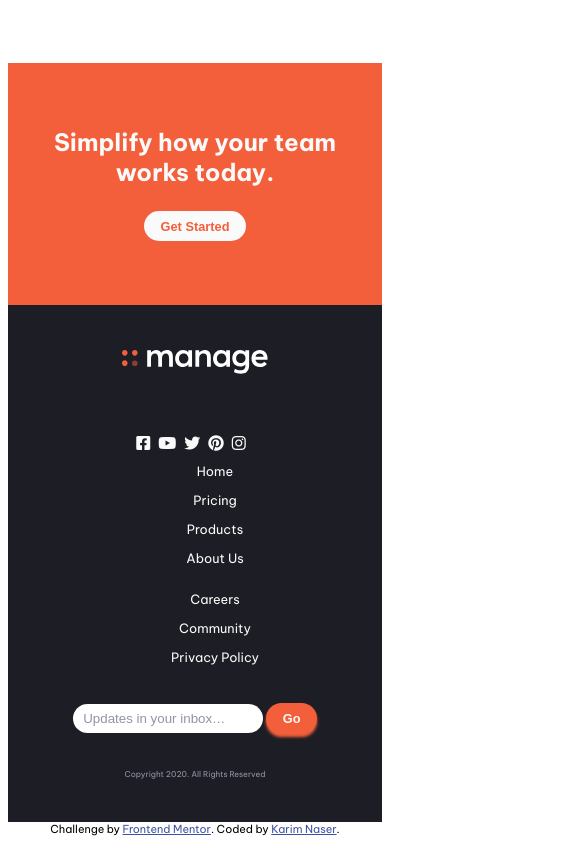
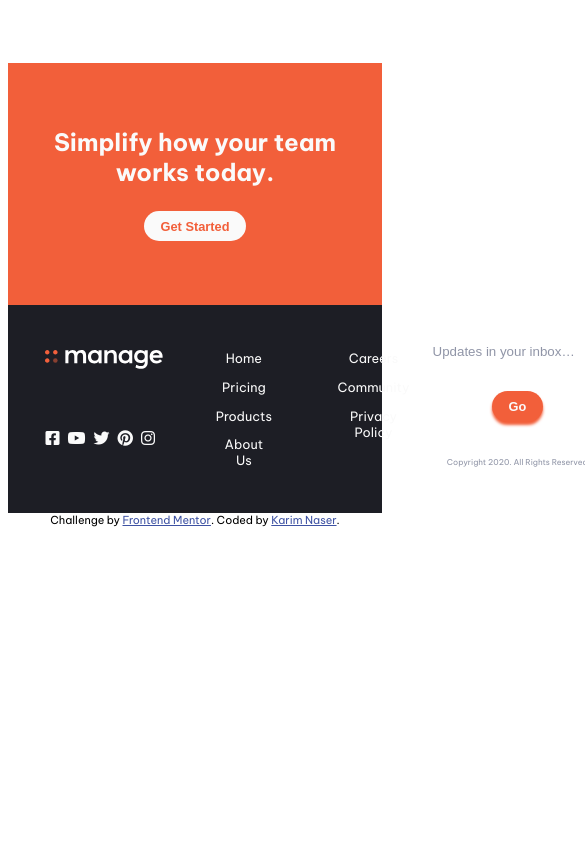
Before and after one commit to KarimNaser/manage-landing-page-master-front-end-mentor, a plain HTML site: page index.html in a window 390 px wide. Shown: the part 2005-2849 px from the top of the page, 585 px wide, since content can reach past the window. After the commit the page ends 2540 px from the top, so only its background shows below. Drawn offline with Linux system fonts and the light colour scheme.

Commit message:
reset code

```diff
--- a/css/style.css
+++ b/css/style.css
@@ -300,12 +300,3 @@ input[type=text] {
 .copyright {
     font-size: 0.5rem;
 }
-@media (max-width: 768px) {
-    footer .container{
-        flex-direction: column;
-    }
-    footer .icons {
-        justify-content: center;
-    }
-
-}
```
